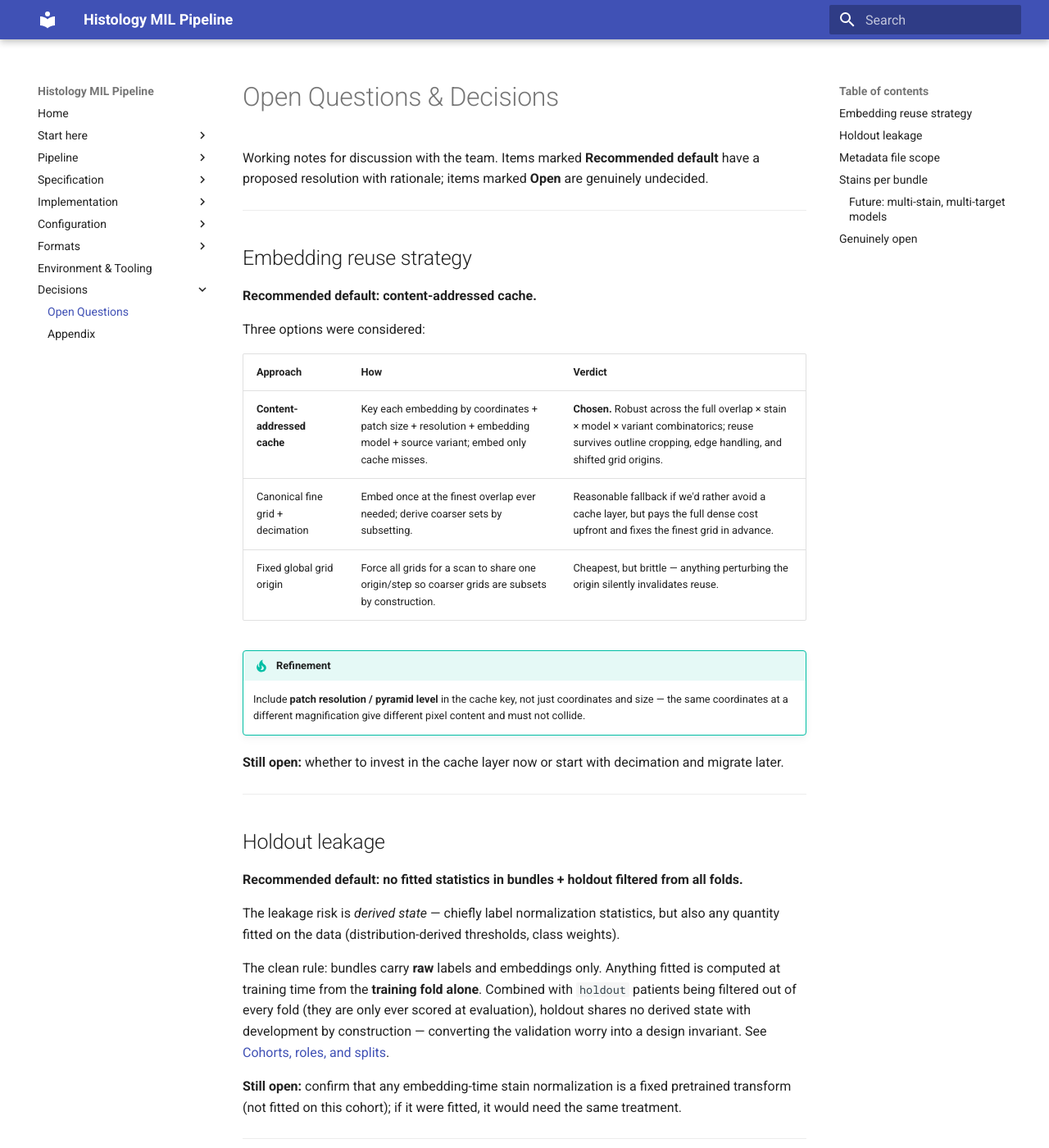
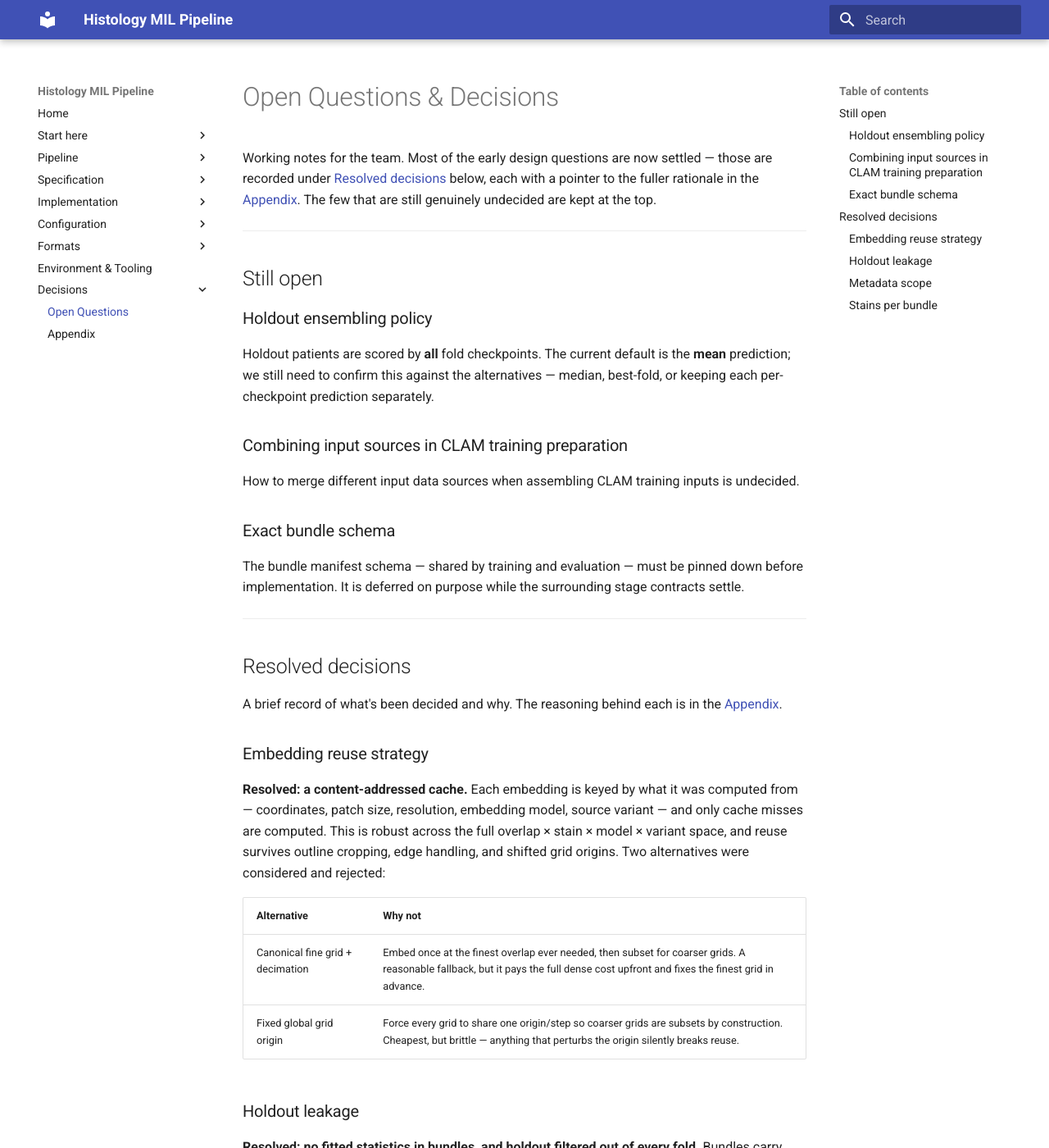
Before and after one commit to TheodorLindberg/SPRINTER_CLAM_DESIGN, an MkDocs documentation site: the page built from docs/design/09-open-questions.md, in a window 1280 px wide and 1400 px high. Shown: the whole window at 82% size. Built offline with MkDocs 1.6.1 and Material for MkDocs 9.7.7, drawn with Linux system fonts in a browser that asks for light colours; some of the changed text lies outside the part shown.

Commit message:
Clear up open questions; lighten configuration; fix impl links
- 09: lead with the genuinely-open items (holdout ensembling,
  CLAM input merging, bundle schema); fold the already-settled
  ones into a compact "Resolved decisions" record, preserving the
  anchors other pages link to (embedding-reuse-strategy,
  patient-exclusion-leakage, metadata-file-scope, stains-per-bundle)
- 10: untangle the cross-cutting notes; drop noisy mid-sentence bold
- impl: fix two broken anchors (run-record, fold-generation)

Verified with mkdocs build --strict.

Co-Authored-By: Claude Opus 4.8 <noreply@anthropic.com>

````diff
--- a/docs/design/09-open-questions.md
+++ b/docs/design/09-open-questions.md
@@ -1,63 +1,54 @@
 # Open Questions & Decisions
 
-Working notes for discussion with the team. Items marked **Recommended default** have a proposed resolution with rationale; items marked **Open** are genuinely undecided.
+Working notes for the team. Most of the early design questions are now settled — those are recorded under [Resolved decisions](#resolved-decisions) below, each with a pointer to the fuller rationale in the [Appendix](12-appendix.md). The few that are still genuinely undecided are kept at the top.
 
 ---
 
-## Embedding reuse strategy
+## Still open
 
-**Recommended default: content-addressed cache.**
+### Holdout ensembling policy
 
-Three options were considered:
+Holdout patients are scored by **all** fold checkpoints. The current default is the **mean** prediction; we still need to confirm this against the alternatives — median, best-fold, or keeping each per-checkpoint prediction separately.
 
-| Approach | How | Verdict |
-|---|---|---|
-| **Content-addressed cache** | Key each embedding by coordinates + patch size + resolution + embedding model + source variant; embed only cache misses. | **Chosen.** Robust across the full overlap × stain × model × variant combinatorics; reuse survives outline cropping, edge handling, and shifted grid origins. |
-| Canonical fine grid + decimation | Embed once at the finest overlap ever needed; derive coarser sets by subsetting. | Reasonable fallback if we'd rather avoid a cache layer, but pays the full dense cost upfront and fixes the finest grid in advance. |
-| Fixed global grid origin | Force all grids for a scan to share one origin/step so coarser grids are subsets by construction. | Cheapest, but brittle — anything perturbing the origin silently invalidates reuse. |
+### Combining input sources in CLAM training preparation
 
-!!! tip "Refinement"
-    Include **patch resolution / pyramid level** in the cache key, not just coordinates and size — the same coordinates at a different magnification give different pixel content and must not collide.
+How to merge different input data sources when assembling CLAM training inputs is undecided.
 
-**Still open:** whether to invest in the cache layer now or start with decimation and migrate later.
+### Exact bundle schema
+
+The bundle manifest schema — shared by training and evaluation — must be pinned down before implementation. It is deferred on purpose while the surrounding stage contracts settle.
 
 ---
 
-## Holdout leakage {#patient-exclusion-leakage}
+## Resolved decisions
 
-**Recommended default: no fitted statistics in bundles + holdout filtered from all folds.**
+A brief record of what's been decided and why. The reasoning behind each is in the [Appendix](12-appendix.md).
 
-The leakage risk is *derived state* — chiefly label normalization statistics, but also any quantity fitted on the data (distribution-derived thresholds, class weights).
+### Embedding reuse strategy {#embedding-reuse-strategy}
 
-The clean rule: bundles carry **raw** labels and embeddings only. Anything fitted is computed at training time from the **training fold alone**. Combined with `holdout` patients being filtered out of every fold (they are only ever scored at evaluation), holdout shares no derived state with development by construction — converting the validation worry into a design invariant. See [Cohorts, roles, and splits](02-data-model.md#cohorts-roles-and-splits).
+**Resolved: a content-addressed cache.** Each embedding is keyed by what it was computed from — coordinates, patch size, resolution, embedding model, source variant — and only cache misses are computed. This is robust across the full overlap × stain × model × variant space, and reuse survives outline cropping, edge handling, and shifted grid origins. Two alternatives were considered and rejected:
 
-**Still open:** confirm that any embedding-time stain normalization is a fixed pretrained transform (not fitted on this cohort); if it were fitted, it would need the same treatment.
+| Alternative | Why not |
+|---|---|
+| Canonical fine grid + decimation | Embed once at the finest overlap ever needed, then subset for coarser grids. A reasonable fallback, but it pays the full dense cost upfront and fixes the finest grid in advance. |
+| Fixed global grid origin | Force every grid to share one origin/step so coarser grids are subsets by construction. Cheapest, but brittle — anything that perturbs the origin silently breaks reuse. |
 
----
+### Holdout leakage {#patient-exclusion-leakage}
 
-## Metadata file scope {#metadata-file-scope}
+**Resolved: no fitted statistics in bundles, and holdout filtered out of every fold.** Bundles carry raw labels and embeddings only; anything *fitted* (label normalization, distribution-derived thresholds, class weights) is computed at training time from the training fold alone. With holdout patients kept out of every fold, holdout shares no derived state with development by construction. See [Cohorts, roles, and splits](02-data-model.md#cohorts-roles-and-splits).
 
-**Decided: nested `metadata:` per level in the YAML/JSON scan manifest, forwarded into the bundle and BEAM grouped by level.**
+*One thing left to verify:* that any embedding-time stain normalization is a fixed pretrained transform, not something fitted on this cohort — if it were fitted, it would need the same treatment.
 
-The scan manifest is hierarchical (`dataset → patient → biopsy → scan`), so metadata sits as a `metadata:` block at whichever level it describes — written once, no repetition. Preprocessing forwards it downstream **keeping the level tag**, and the [BEAM](../formats/beam.md) `/metadata` stores it grouped `dataset/ patient/ biopsy/ scan/`, so a reader always knows what a value describes. No separate metadata store, and the nested form handles irregular/structured metadata directly. See [Data Ingestion · Scan manifest](03-data-ingestion.md#the-scan-manifest).
+### Metadata scope {#metadata-file-scope}
 
----
+**Resolved: nested `metadata:` per level in the scan manifest**, forwarded into the bundle and BEAM grouped by level. The manifest is hierarchical (dataset → patient → biopsy → scan), so each value sits at the level it describes, is written once, and keeps its level tag all the way to the [BEAM](../formats/beam.md) `/metadata`. No separate metadata store. See [Data Ingestion · Scan manifest](03-data-ingestion.md#the-scan-manifest).
 
-## Stains per bundle
+### Stains per bundle {#stains-per-bundle}
 
-**Decided: one stain per bundle (one model per stain) for now.** A biopsy's HE / Ki67 / PSA scans become separate bundles, each feeding its own model, so evaluation's per-bag → per-biopsy step is 1:1.
+**Resolved: one stain per bundle (one model per stain) for now.** A biopsy's HE / Ki67 / PSA scans become separate bundles, each feeding its own model, so evaluation's per-bag → per-biopsy step stays 1:1.
 
-### Future: multi-stain, multi-target models
+A future **multi-stain, multi-target** model — for example, one model that takes both Ki67 and PSA embeddings for a biopsy and predicts both scores — is designed to *extend* these contracts rather than change them (single-stain stays the one-element case):
 
-Example: a single model that takes **both Ki67 and PSA** patch embeddings for a biopsy and predicts **both** scores. To support this, the current contracts extend rather than change (single-stain stays the one-element case):
-
-- **Bundle** — allow `stains: [Ki67, PSA]`; the bundle then carries one bag per `(biopsy, stain)`, already distinguishable via `bag_id`'s stain field.
-- **Architecture** — one MIL branch per stain (each pools its own bag), fused at a head with **per-target outputs** (multi-task: one head per score). No spatial alignment needed — each stain is pooled independently and fused at the prediction level — so it stays compatible with raw-frame training.
-- **Config** — `target` becomes a set (e.g. `{ki67_score, psa_score}`); balancing and metrics are computed per target.
-- **Evaluation / BEAM** — this is where the per-bag → per-biopsy step becomes a **real aggregation**: attention stored per stain (`attention/Ki67`, `attention/PSA`), predictions per target.
-
-## Genuinely open
-
-- **Holdout ensembling policy.** Holdout patients are scored by all fold checkpoints; default is the **mean** prediction. Confirm vs. alternatives (median, best-fold, per-checkpoint kept).
-- **Combining input data sources in CLAM training preparation.** How to merge different input data sources when assembling CLAM training inputs is undecided.
-- **Exact bundle schema.** The schema shared by training and evaluation must be defined before implementation; deferred while the stage contracts settle.
+- **Bundle** — allow `stains: [Ki67, PSA]`; the bundle then carries one bag per `(biopsy, stain)`, already distinguishable via the stain field of `bag_id`.
+- **Architecture** — one MIL branch per stain, each pooling its own bag, fused at a head with per-target outputs. Because each stain is pooled independently, no spatial alignment is needed and raw-frame training still holds.
+- **Config & evaluation** — `target` becomes a set; balancing, metrics, attention, and predictions are all tracked per target, which turns the per-bag → per-biopsy step into a real aggregation.
--- a/docs/impl/preprocessing.md
+++ b/docs/impl/preprocessing.md
@@ -27,7 +27,7 @@ write_text("…/membership_hash", sha1(canonical(rows)))
 build_cohort_report(rows, labels)             # → reports/cohorts/{cohort}.html
 ```
 
-- The **frozen membership + hash** is what [`assemble_bundle`](#bundle-assembly) and [`generate_folds`](training.md#fold-generation) read; a hash change flags dependents stale.
+- The **frozen membership + hash** is what [`assemble_bundle`](#bundle-assembly) and [`generate_folds`](training.md#fold-generation-the-generate_folds-rule) read; a hash change flags dependents stale.
 - The report reuses the report toolkit (Plotly + `reports.css`): composition by dataset × role, label histograms per role, and provenance.
 
 ## Patch generation
````
Also changed, not shown: docs/design/10-configuration.md (+11 -8 lines), docs/impl/training.md (+1 -1 lines).
